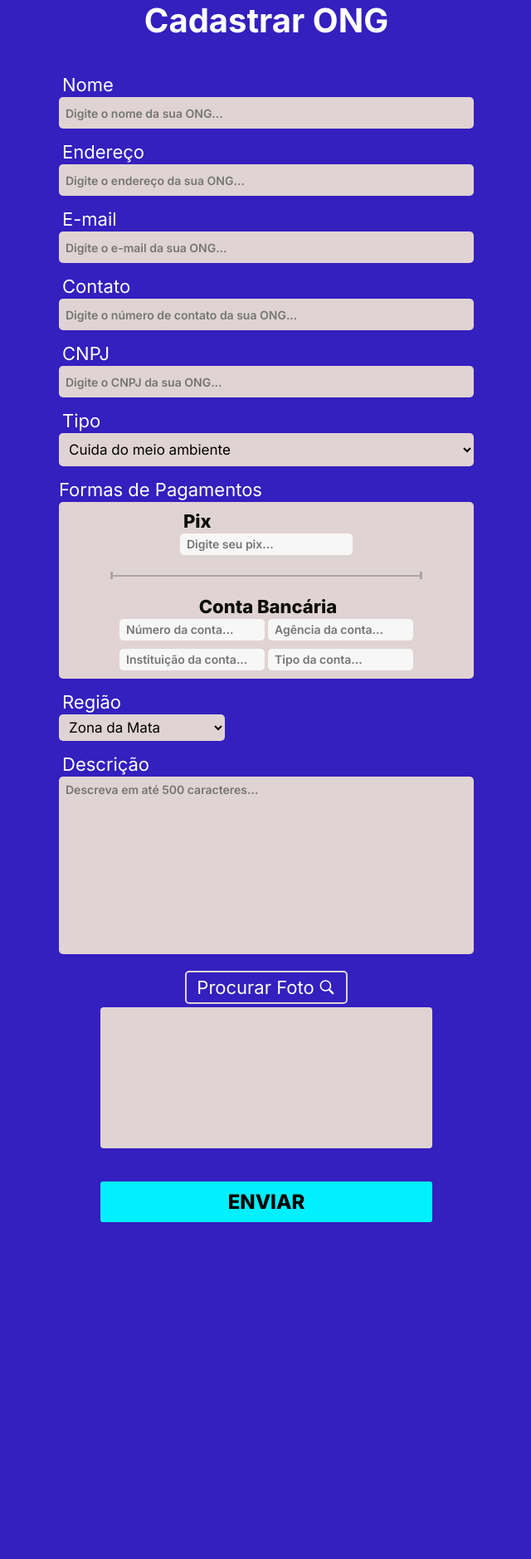
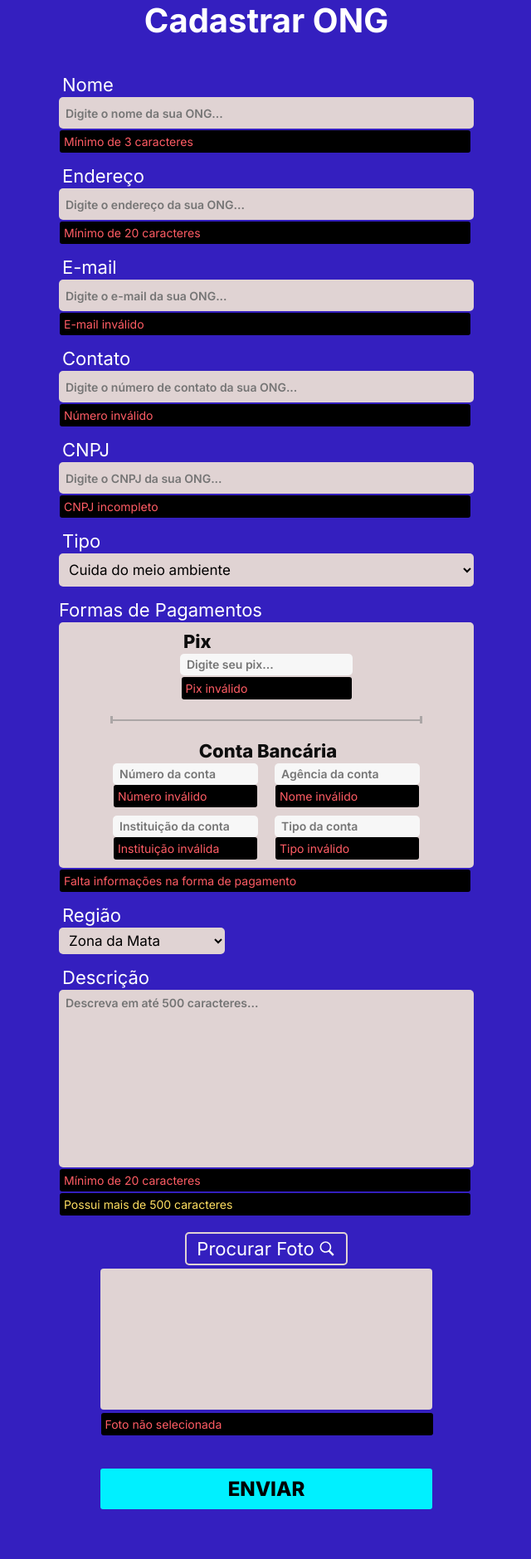
Before and after one commit to CrisGaius/doa-pe, a PHP site: page /pages/cadastrar-ong.html in a window 1280 px wide. Shown: the part 50-1929 px from the top of the page at 83% size, without its empty margins (319-959 px from the left). Before the commit the page ends 1523 px from the top, so only its background shows below. Run offline with PHP 8.4, Linux system fonts and the light colour scheme.

Commit message:
Adição de span campo "Formas de Pagamentos"
Adição de span em todos os inputs desse campo. Precisa de JS para avisar que o input não foi preenchido.

```diff
--- a/pages/cadastrar-ong.html
+++ b/pages/cadastrar-ong.html
@@ -97,6 +97,7 @@
                         <div class="flex-container-pagamento">
                             <label for="ipt-pix" class="label-pagameto">Pix</label>
                             <input type="text" id="ipt-pix" placeholder="Digite seu pix...">
+                            <span class="alerta">Pix inválido</span>
                         </div>
 
                         <!-- Linha Divisória -->
@@ -111,14 +112,26 @@
                             <label class="label-pagameto">Conta Bancária</label>
                             <div class="flex">
                                 <div class="alinhando-pagamentos">
-                                    <input type="text" id="ipt-numero" class="ipt-cbancaria" placeholder="Número da conta...">
+                                    <div class="ipt-span-vertical">
+                                        <input type="text" id="ipt-numero" class="ipt-cbancaria" placeholder="Número da conta">
+                                        <span class="alerta">Número inválido</span>
+                                    </div>
 
-                                    <input type="text" id="ipt-agencia" class="ipt-cbancaria" placeholder="Agência da conta...">
+                                    <div class="ipt-span-vertical">
+                                        <input type="text" id="ipt-agencia" class="ipt-cbancaria" placeholder="Agência da conta">
+                                        <span class="alerta">Nome inválido</span>
+                                    </div>
                                 </div>
                                 <div class="alinhando-pagamentos">
-                                    <input type="text" id="ipt-instituicao" class="ipt-cbancaria" placeholder="Instituição da conta...">
+                                    <div class="ipt-span-vertical">
+                                        <input type="text" id="ipt-instituicao" class="ipt-cbancaria" placeholder="Instituição da conta">
+                                        <span class="alerta">Instituição inválida</span>
+                                    </div>
 
-                                    <input type="text" id="ipt-tipconta" class="ipt-cbancaria" placeholder="Tipo da conta...">
+                                    <div class="ipt-span-vertical">
+                                        <input type="text" id="ipt-tipconta" class="ipt-cbancaria" placeholder="Tipo da conta">
+                                        <span class="alerta">Tipo inválido</span>
+                                    </div>
                                 </div>
                             </div>
                         </div>
@@ -140,9 +153,6 @@
                             <option value="">São Francisco</option>
                         </optgroup>
                     </select>
-
-                    <span class="alerta">Região não informada</span>
-                    <span class="prosseguir">Tudo Certo &#x2705</span>
                 </div>
 
 
--- a/styles/cadastrar-ong.css
+++ b/styles/cadastrar-ong.css
@@ -85,7 +85,7 @@ form{
 }
 
 span.alerta{
-    display: none;
+    /* display: none; */
     width: 99%;
     margin-left: 1px;
     padding: 5px;
@@ -119,7 +119,7 @@ div.inputs{
     gap: 2px;
 }
 
-.caixa-input:focus{
+.caixa-input:focus, .ipt-cbancaria:focus, #ipt-pix:focus{
     border: 2px solid rgb(0, 166, 255);
 }
 
@@ -209,7 +209,12 @@ div#ipt-pagamento{
 .alinhando-pagamentos{
     display: flex;
     justify-content: space-around;
-    gap: 4px;
+    gap: 20px;
+}
+.ipt-span-vertical{
+    /* Colocando o span logo abaixo o input */
+    display: flex;
+    flex-direction: column;
 }
 
 .ipt-cbancaria{
@@ -290,6 +295,9 @@ div#escolher-img{
     background-color: rgb(224, 211, 211);
 }
 
+#alerta-img{
+    width: 80%;
+}
 
 
 /* FOOTER */
```
